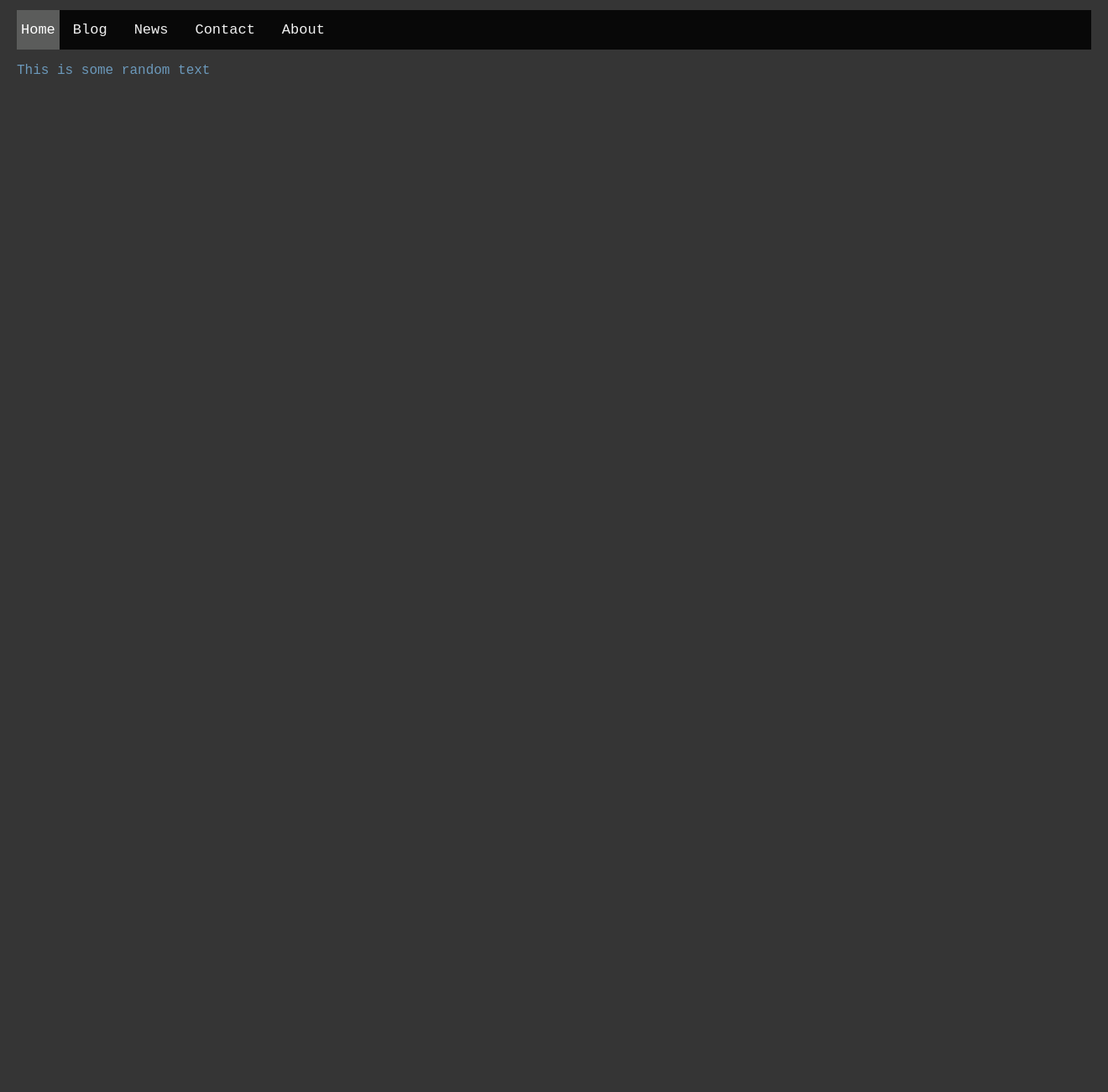
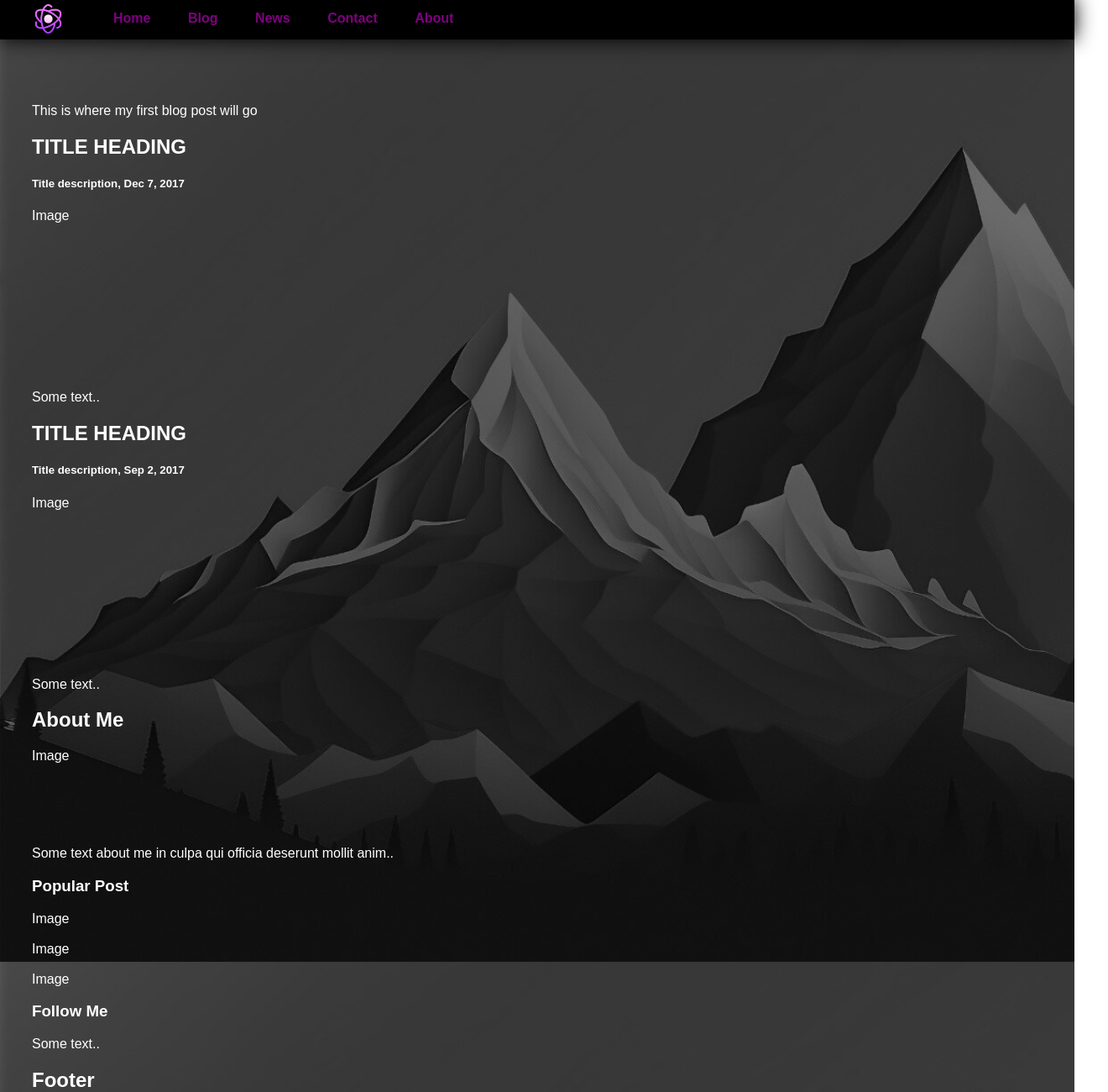
Before and after one commit to JCilenti/atomastech, a plain HTML site: page blog.html in a window 1280 px wide. Shown: the part 3-1303 px from the top of the page at 84% size, 1320 px wide, since content can reach past the window. Before the commit the page ends 800 px from the top, so only its background shows below. Drawn offline with Linux system fonts and the light colour scheme; files that its build step writes are made by us from their sources.

Commit message:
Update multiple files

```diff
--- a/blog.html
+++ b/blog.html
@@ -1,24 +1,69 @@
 <!DOCTYPE html>
 <html lang="en">
   <head>
+    <title>Atomas Tech</title>
+    <link rel="stylesheet" href="style2.css">
+    <!--
     <meta charset="UTF-8" />
     <meta http-equiv="X-UA-Compatible" content="IE-edge" />
     <meta name="viewport" content="width=device-width", initial-scale="1.0" />
-    <title>Atomas Tech</title>
 
-  <link rel="stylesheet" href="css/style.css">
-
-  <div class="topnav">
-    <a class="active" href="./index.html">Home</a>
-    <a href="./blog.html">Blog</a>
-    <a href="./news.html">News</a>
-    <a href="./contact.html">Contact</a>
-    <a href="./about.html">About</a>
-  </div>
+    <script src="main.js"></script>
+  -->
   </head>
 
   <body>
-    <p>This is some random text</p>
-    <script src="js/main.js"></script>
+    <header>
+      <img src="assets/favicon/atomicon.png">
+        <nav>
+          <ul>
+            <li><a href="./index.html">Home</a></li>
+            <li><a href="./blog.html">Blog</a></li>
+            <li><a href="./news.html">News</a></li>
+            <li><a href="./contact.html">Contact</a></li>
+            <li><a href="./about.html">About</a></li>
+          </ul>
+        </nav>
+        <h2>Blog Name</h2>
+    </header>
+    <main>
+      <p>This is where my first blog post will go</p>
+      <div class="row">
+        <div class="leftcolumn">
+          <div class="card">
+            <h2>TITLE HEADING</h2>
+            <h5>Title description, Dec 7, 2017</h5>
+            <div class="fakeimg" style="height:200px;">Image</div>
+            <p>Some text..</p>
+          </div>
+          <div class="card">
+            <h2>TITLE HEADING</h2>
+            <h5>Title description, Sep 2, 2017</h5>
+            <div class="fakeimg" style="height:200px;">Image</div>
+            <p>Some text..</p>
+          </div>
+        </div>
+        <div class="rightcolumn">
+          <div class="card">
+            <h2>About Me</h2>
+            <div class="fakeimg" style="height:100px;">Image</div>
+            <p>Some text about me in culpa qui officia deserunt mollit anim..</p>
+          </div>
+          <div class="card">
+            <h3>Popular Post</h3>
+            <div class="fakeimg">Image</div><br>
+            <div class="fakeimg">Image</div><br>
+            <div class="fakeimg">Image</div>
+          </div>
+          <div class="card">
+            <h3>Follow Me</h3>
+            <p>Some text..</p>
+          </div>
+        </div>
+      </div>
+      <div class="footer">
+        <h2>Footer</h2>
+      </div>
+    </main>
   </body>
 </html>
```
Also changed, not shown: about.html (+20 -12 lines), contact.html (+20 -12 lines), news.html (+21 -12 lines).
